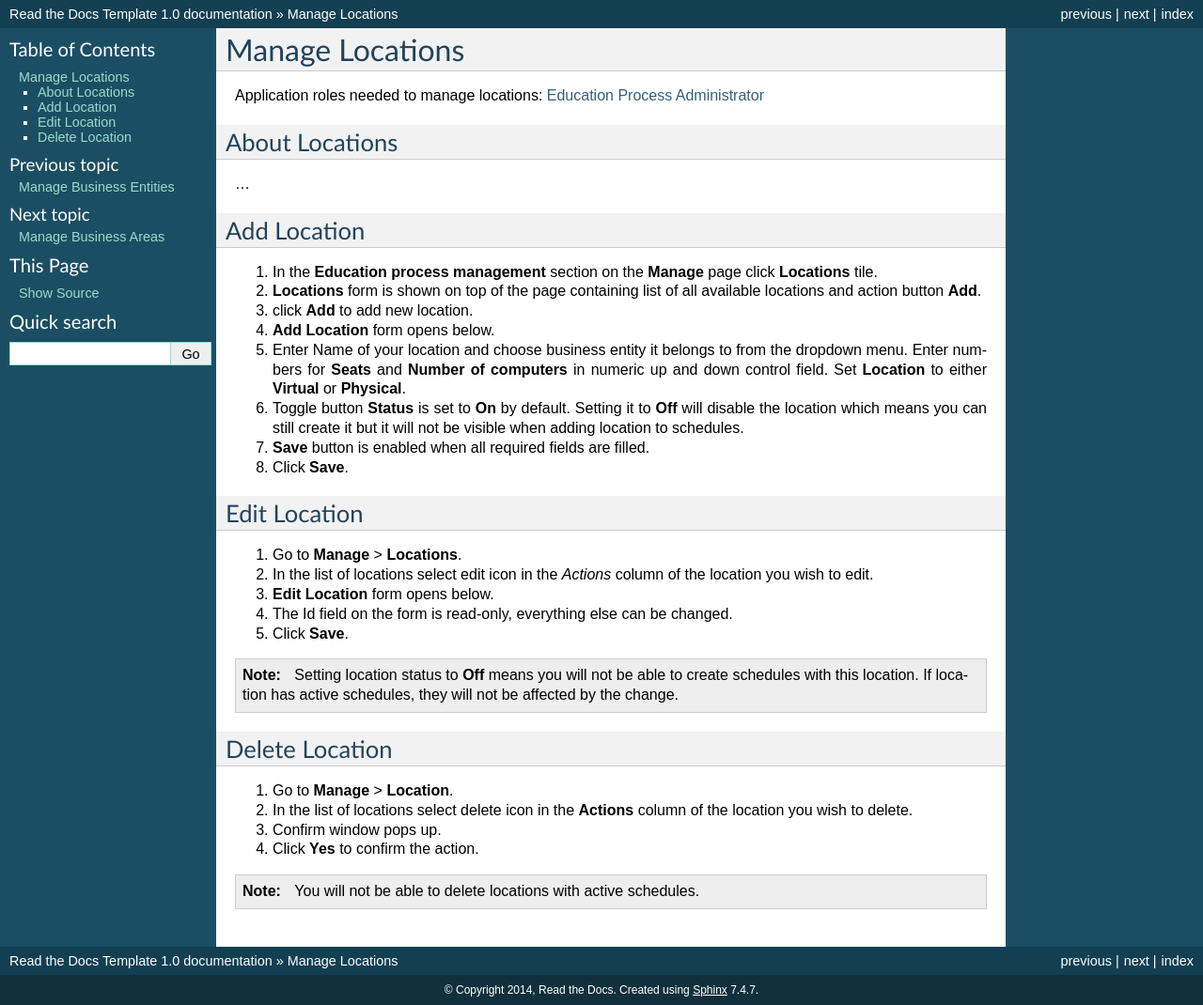
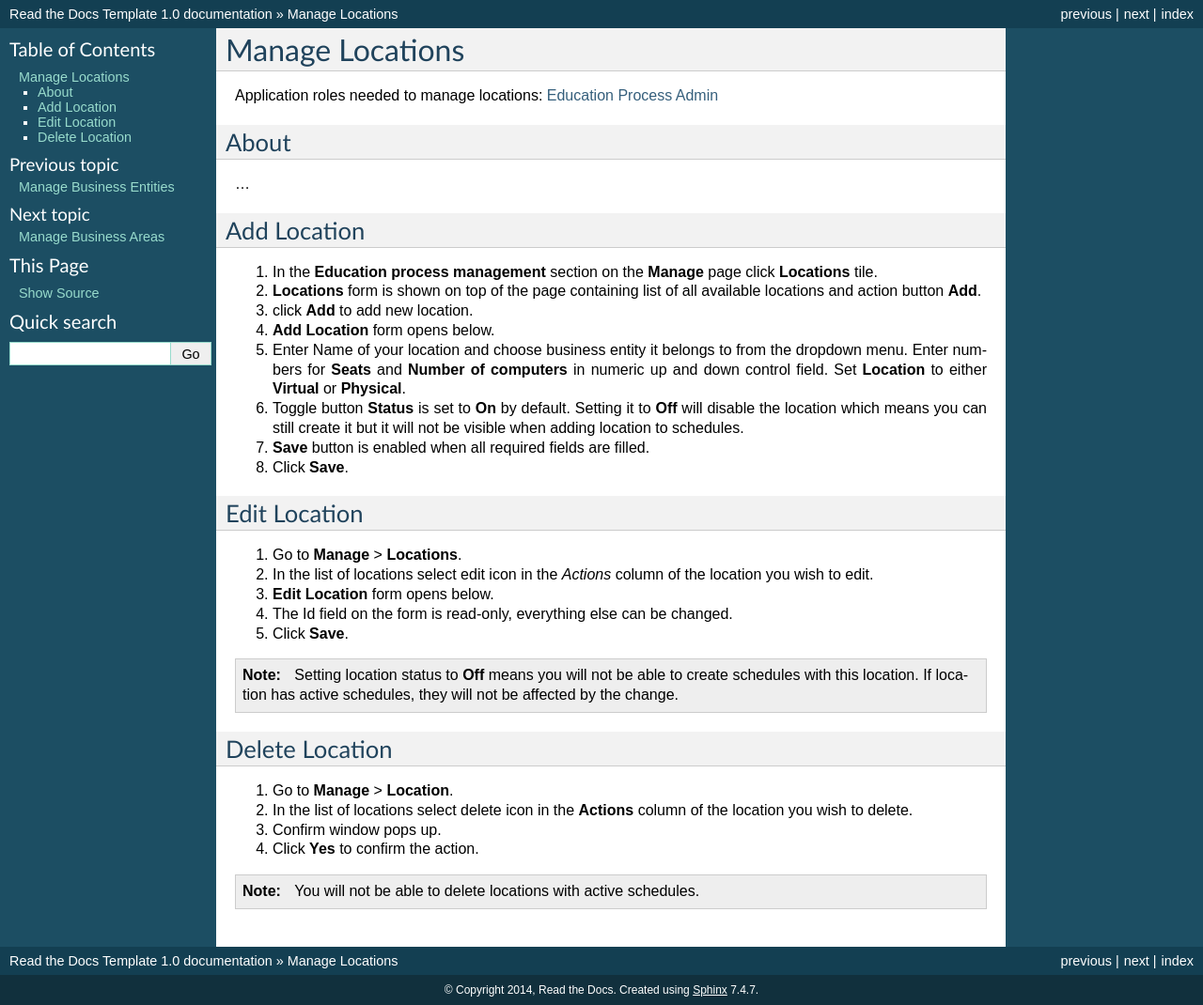
Before and after one commit to pslisko/performa365docs, a Sphinx documentation site: the page built from docs/howto/manage_locations.rst, in a window 1280 px wide. Shown: the whole page at 94% size. Built offline with Sphinx 7.4.7, drawn with Linux system fonts in a browser that asks for light colours; pages that are not in the unit, such as notebooks, are missing from menus.

Commit message:
Update manage_locations.rst

```diff
--- a/docs/howto/manage_locations.rst
+++ b/docs/howto/manage_locations.rst
@@ -3,10 +3,10 @@
 Manage Locations
 ================
 
-Application roles needed to manage locations: :ref:`Education Process Administrator <education_process_administrator>`
+Application roles needed to manage locations: :ref:`Education Process Admin <education_process_administrator>`
 
-About Locations
-^^^^^^^^^^^^^^
+About
+^^^^^^^^
 
 ...
 
```
